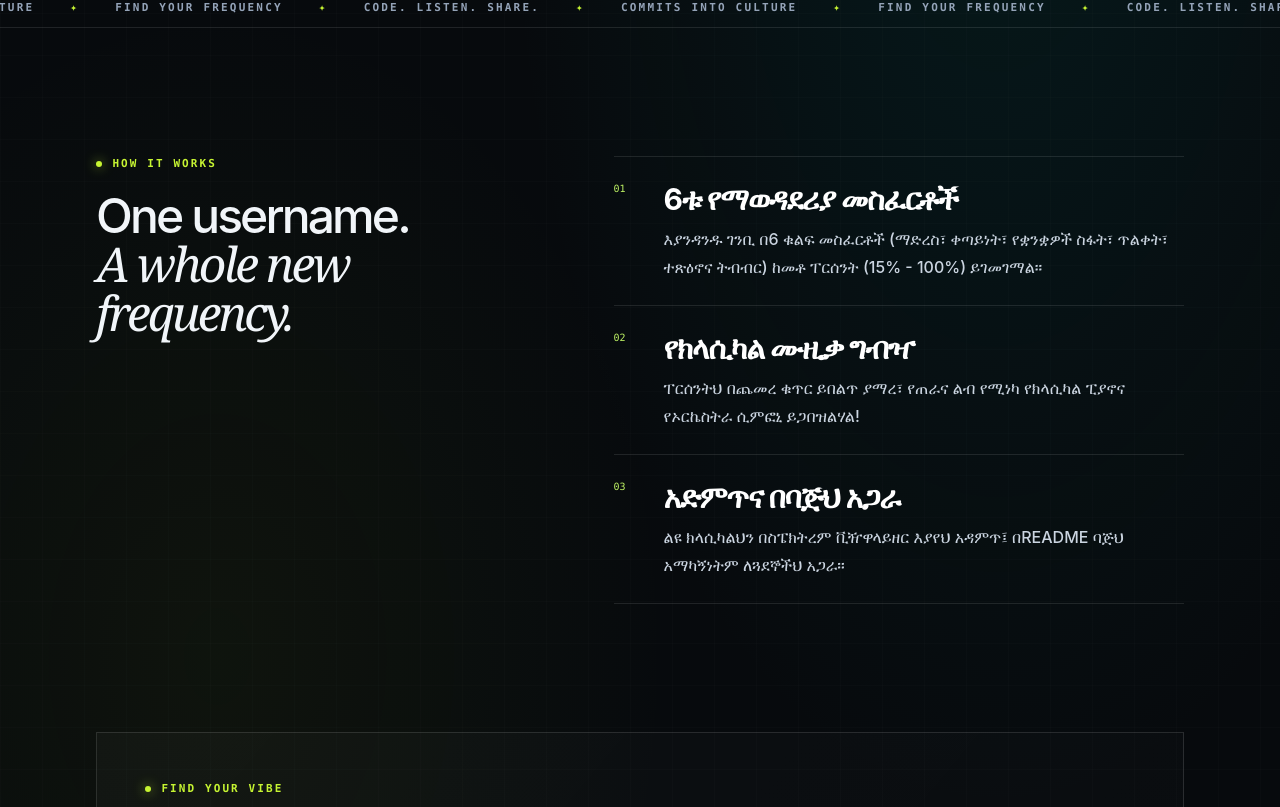
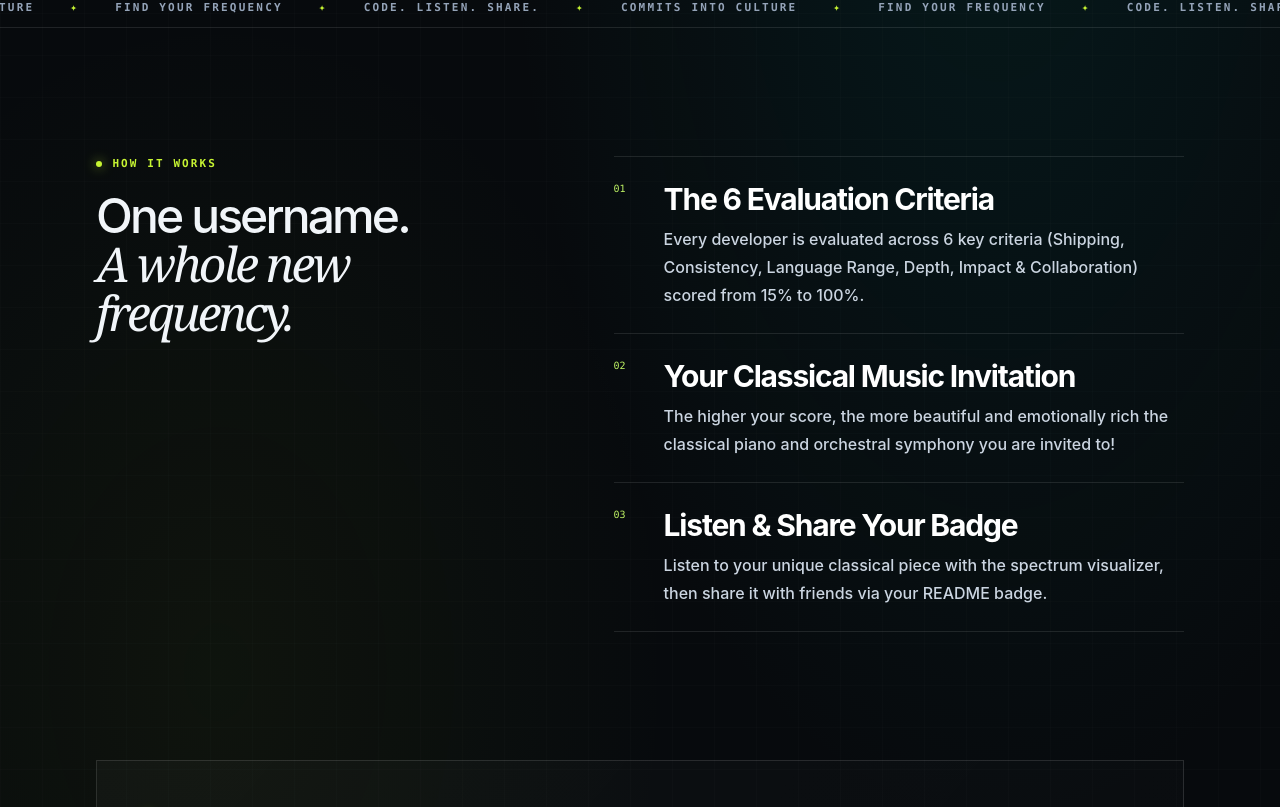
Before and after one commit to yared2124/GitMusic, a Next.js app: page / in a window 1280 px wide. Shown: the part 869-1676 px from the top of the page. Built offline with nearby package versions, Linux system fonts and the light colour scheme; no server answers.

Commit message:
refactor: localize UI text and opengraph image to English

```diff
--- a/app/page.tsx
+++ b/app/page.tsx
@@ -83,7 +83,7 @@ export default function Home() {
       </div>
 
       <div className="border-t border-white/10 px-6 py-5 sm:px-8">
-        <p className="text-xs text-amber-300 font-mono">የክላሲካል ሙዚቃ ግብዣ · Now playing</p>
+        <p className="text-xs text-amber-300 font-mono">Classical Music Invitation · Now playing</p>
         <p className="mt-1.5 text-xl tracking-tight font-serif italic text-white">Maestro&apos;s Rhapsody in B Minor</p>
 
         <SampleTrack />
@@ -117,15 +117,15 @@ export default function Home() {
             <ol className="divide-y divide-white/10 border-y border-white/10">
               <li className="grid grid-cols-[34px_1fr] gap-4 py-6">
                 <span className="font-mono text-[10px] text-lime-300">01</span>
-                <div><h3 className="text-2xl font-bold tracking-[-.04em] text-white sm:text-3xl">6ቱ የማወዳደሪያ መስፈርቶች</h3><p className="mt-2 max-w-lg text-base font-medium leading-7 text-slate-300">እያንዳንዱ ገንቢ በ6 ቁልፍ መስፈርቶች (ማድረስ፣ ቀጣይነት፣ የቋንቋዎች ስፋት፣ ጥልቀት፣ ተጽዕኖና ትብብር) ከመቶ ፐርሰንት (15% - 100%) ይገመገማል።</p></div>
+                <div><h3 className="text-2xl font-bold tracking-[-.04em] text-white sm:text-3xl">The 6 Evaluation Criteria</h3><p className="mt-2 max-w-lg text-base font-medium leading-7 text-slate-300">Every developer is evaluated across 6 key criteria (Shipping, Consistency, Language Range, Depth, Impact & Collaboration) scored from 15% to 100%.</p></div>
               </li>
               <li className="grid grid-cols-[34px_1fr] gap-4 py-6">
                 <span className="font-mono text-[10px] text-lime-300">02</span>
-                <div><h3 className="text-2xl font-bold tracking-[-.04em] text-white sm:text-3xl">የክላሲካል ሙዚቃ ግብዣ</h3><p className="mt-2 max-w-lg text-base font-medium leading-7 text-slate-300">ፐርሰንትህ በጨመረ ቁጥር ይበልጥ ያማረ፣ የጠራና ልብ የሚነካ የክላሲካል ፒያኖና የኦርኬስትራ ሲምፎኒ ይጋበዝልሃል!</p></div>
+                <div><h3 className="text-2xl font-bold tracking-[-.04em] text-white sm:text-3xl">Your Classical Music Invitation</h3><p className="mt-2 max-w-lg text-base font-medium leading-7 text-slate-300">The higher your score, the more beautiful and emotionally rich the classical piano and orchestral symphony you are invited to!</p></div>
               </li>
               <li className="grid grid-cols-[34px_1fr] gap-4 py-6">
                 <span className="font-mono text-[10px] text-lime-300">03</span>
-                <div><h3 className="text-2xl font-bold tracking-[-.04em] text-white sm:text-3xl">አድምጥና በባጅህ አጋራ</h3><p className="mt-2 max-w-lg text-base font-medium leading-7 text-slate-300">ልዩ ክላሲካልህን በስፔክትረም ቪዥዋላይዘር እያየህ አዳምጥ፤ በREADME ባጅህ አማካኝነትም ለጓደኞችህ አጋራ።</p></div>
+                <div><h3 className="text-2xl font-bold tracking-[-.04em] text-white sm:text-3xl">Listen & Share Your Badge</h3><p className="mt-2 max-w-lg text-base font-medium leading-7 text-slate-300">Listen to your unique classical piece with the spectrum visualizer, then share it with friends via your README badge.</p></div>
               </li>
             </ol>
           </div>
```
